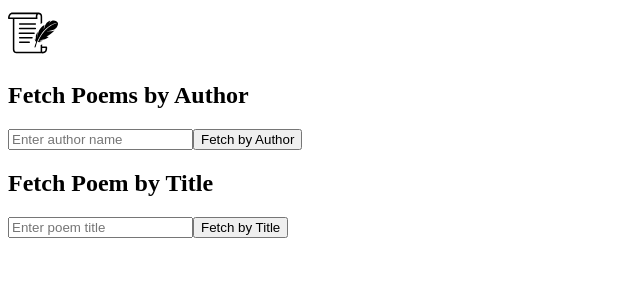
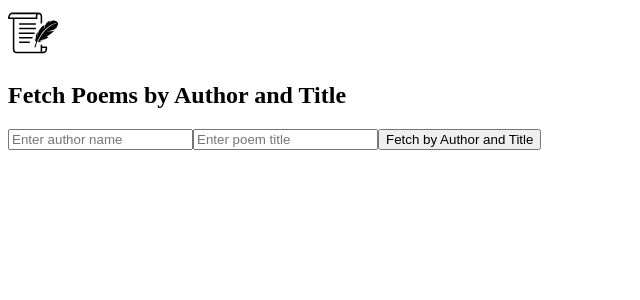
Before and after one commit to krystin987/stunning-spoon, an Angular app: page / in a window 1280 px wide. Shown: the top 300 px of the page, without its empty margins (0-640 px from the left). Built offline with nearby package versions, Linux system fonts and the light colour scheme.

Commit message:
add logging capability, add title and name search

```diff
--- a/src/app/poetry/poetry.component.html
+++ b/src/app/poetry/poetry.component.html
@@ -1,15 +1,14 @@
 <div>
-  <h2>Fetch Poems by Author</h2>
+  <h2>Fetch Poems by Author and Title</h2>
   <input type="text" #authorInput placeholder="Enter author name" />
-  <button (click)="fetchByAuthor(authorInput.value)">Fetch by Author</button>
+  <input type="text" #titleInput placeholder="Enter poem title" />
+  <button (click)="fetchByAuthorAndTitle(authorInput.value, titleInput.value)">Fetch by Author and Title</button>
+
   <div *ngIf="authorPoems">
     <h3>Poems by {{ authorInput.value }}:</h3>
     <pre>{{ authorPoems | json }}</pre>
   </div>
 
-  <h2>Fetch Poem by Title</h2>
-  <input type="text" #titleInput placeholder="Enter poem title" />
-  <button (click)="fetchByTitle(titleInput.value)">Fetch by Title</button>
   <div *ngIf="titlePoem">
     <h3>Poem titled "{{ titleInput.value }}":</h3>
     <pre>{{ titlePoem | json }}</pre>
--- a/src/app/poetry/poetry.component.ts
+++ b/src/app/poetry/poetry.component.ts
@@ -1,6 +1,7 @@
 import { Component } from '@angular/core';
 import { PoetryService } from '../services/poetry.service';
 import {JsonPipe, NgIf} from '@angular/common';
+import { LoggingService } from '../services/logging.service';
 
 @Component({
   selector: 'app-poetry',
@@ -18,20 +19,39 @@ export class PoetryComponent {
   titlePoem: any;
   errorMessage: string | undefined;
 
-  constructor(private poetryService: PoetryService) {}
+  constructor(
+    private poetryService: PoetryService,
+    private loggingService: LoggingService
+  ) {}
 
-  fetchByAuthor(author: string): void {
-    this.poetryService.getPoemsByAuthor(author).subscribe({
-      next: data => this.authorPoems = data,
-      error: err => this.errorMessage = err.message
+  fetchByAuthorAndTitle(author: string, title: string): void {
+    this.poetryService.getAuthorAndTitle(author, title).subscribe({
+      next: data => {
+        this.authorPoems = data.authorData;
+        this.titlePoem = data.titleData;
+
+        this.loggingService.info('Author data retrieved', this.authorPoems);
+        this.loggingService.info('Title data retrieved', this.titlePoem);
+      },
+      error: err => {
+        this.errorMessage = err.message;
+        this.loggingService.error('Error fetching data', err);
+      }
     });
   }
 
-  fetchByTitle(title: string): void {
-    this.poetryService.getPoemByTitle(title).subscribe({
-      next: data => this.titlePoem = data,
-      error: err => this.errorMessage = err.message
-    });
-  }
+  // fetchByAuthor(author: string): void {
+  //   this.poetryService.getPoemsByAuthor(author).subscribe({
+  //     next: data => this.authorPoems = data,
+  //     error: err => this.errorMessage = err.message
+  //   });
+  // }
+  //
+  // fetchByTitle(title: string): void {
+  //   this.poetryService.getPoemByTitle(title).subscribe({
+  //     next: data => this.titlePoem = data,
+  //     error: err => this.errorMessage = err.message
+  //   });
+  // }
 
 }
--- /dev/null
+++ b/src/app/services/logging.service.ts
@@ -0,0 +1,35 @@
+// logging.service.ts
+import { Injectable } from '@angular/core';
+
+@Injectable({
+  providedIn: 'root'
+})
+export class LoggingService {
+
+  info(message: string, data?: any): void {
+    console.log('Info:', message);
+    if (data) {
+      console.log('Data:', data);
+    }
+  }
+
+  warn(message: string, data?: any): void {
+    console.warn('Warning:', message);
+    if (data) {
+      console.warn('Data:', data);
+    }
+  }
+
+  error(message: string, data?: any): void {
+    console.error('Error:', message);
+    if (data) {
+      console.error('Data:', data);
+    }
+  }
+
+  // Additional method to send logs to an external server (optional)
+  sendLogToServer(level: string, message: string, data?: any): void {
+    // Implement an HTTP call to send log data to a server
+    // e.g., this.http.post('https://logging-server.com/log', { level, message, data });
+  }
+}
--- a/src/app/services/poetry.service.ts
+++ b/src/app/services/poetry.service.ts
@@ -1,6 +1,6 @@
 import { Injectable } from '@angular/core';
 import { HttpClient, HttpErrorResponse } from '@angular/common/http';
-import { Observable, throwError } from 'rxjs';
+import {forkJoin, Observable, throwError} from 'rxjs';
 import { catchError } from 'rxjs/operators';
 
 @Injectable({
@@ -21,6 +21,13 @@ export class PoetryService {
       .pipe(catchError(this.handleError));
   }
 
+  getAuthorAndTitle(author: string, title: string): Observable<{ authorData: any; titleData: any }> {
+    const authorRequest = this.getPoemsByAuthor(author);
+    const titleRequest = this.getPoemByTitle(title);
+
+    return forkJoin({ authorData: authorRequest, titleData: titleRequest });
+  }
+
   private handleError(error: HttpErrorResponse) {
     if (error.status !== 200) {
       console.error(`Error Status: ${error.status} - ${error.message}`);
```
Also changed, not shown: 1 other file (tests, documents, lock files or other folders).
